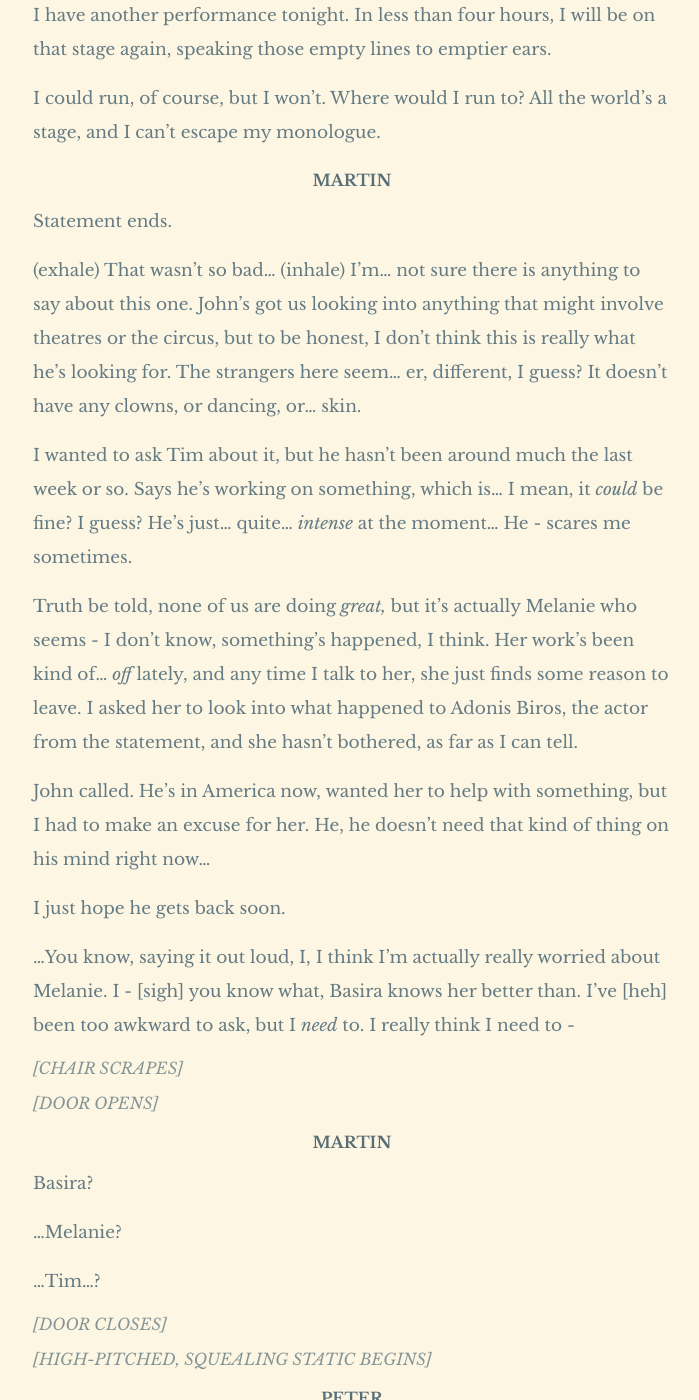
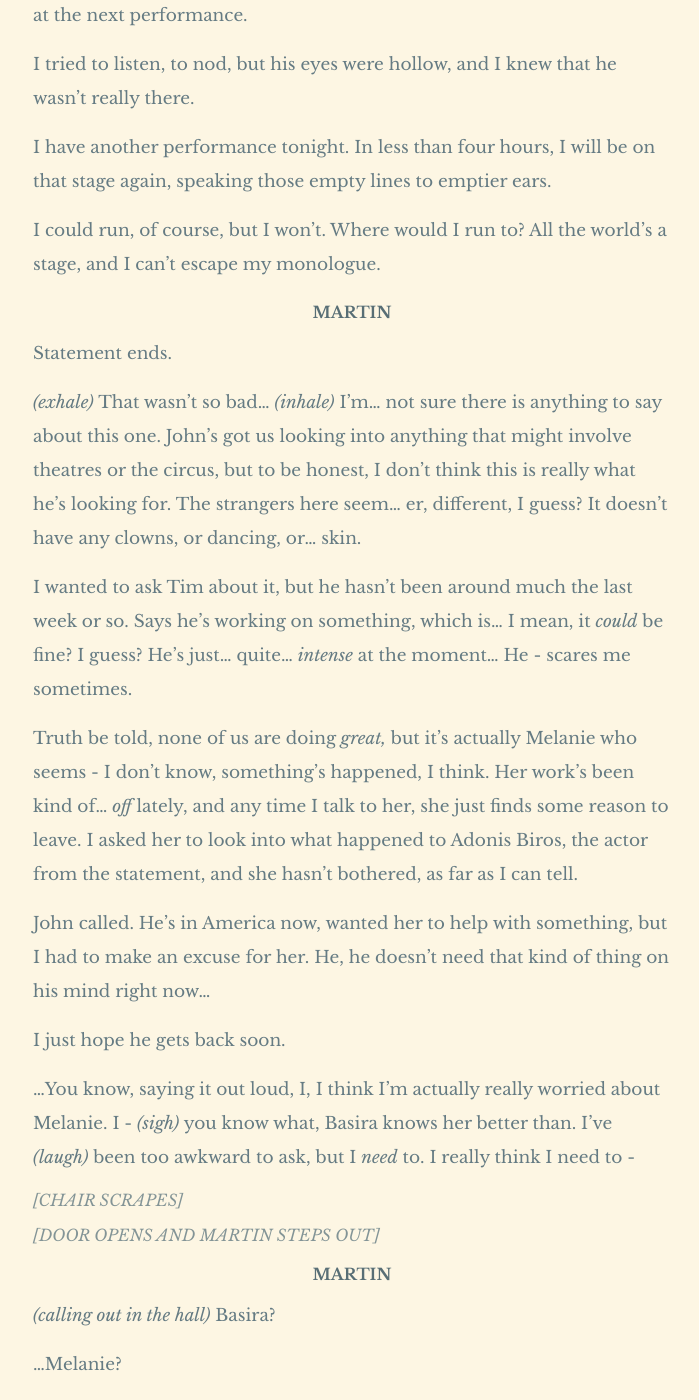
Before and after one commit to Snarp/magnus_archives_transcripts, a Jekyll site: the page built from _posts/2018-07-04-108.md, in a window 1280 px wide and 1400 px high, scrolled down 6740 px. Shown: the whole window, without its empty margins (288-987 px from the left). Built offline with Jekyll 4.4.1, drawn with Linux system fonts in a browser that asks for light colours; some web fonts are replaced; some of the changed text lies outside the part shown.

Commit message:
[Savescum auto-commit.]

```diff
--- a/_posts/2018-07-04-108.md
+++ b/_posts/2018-07-04-108.md
@@ -3,7 +3,7 @@
 title:          "MAG108 - #0092008 - Monologue"
 date:           2018-07-04 12:00:00 -0400
 categories:     episode
-tags:           [Adonis Biros, Peter Lukas, Basira Hussain, Martin Blackwood, Melanie King, Elias Bouchard, Theatre, Stages, Masks, Puppets, Dolls, Anger, Attacking The Monster, Fleeing, Resignation, Giving Up, Empty Buildings, Empty Places, Isolophobia, Scopophobia, Nyctophobia, The Lonely, The Eye, The Dark]
+tags:           [Adonis Biros, Peter Lukas, Basira Hussain, Martin Blackwood, Melanie King, Elias Bouchard, David Austin, Patrick Dunlevy, William Shakespeare, Natalie Ennis, Edmond Halley, John Flamsteed, Lukas Family, Hither Green Dissenters, Peoples' Church of the Divine Host, Duke of York's Theatre, Covent Garden, Odeon of Herodes Atticus, Athens, Greece, Ny-Ålesund, Svalbard, Norway, Hither Green Dissenters Chapel, Theatre, Stages, Masks, Puppets, Dolls, Anger, Attacking The Monster, Fleeing, Resignation, Giving Up, Empty Buildings, Empty Places, Eclipses, Solar Eclipses, Celestial Events, Isolophobia, Scopophobia, Nyctophobia, The Lonely, The Eye, The Dark]
 statement_of:   [Adonis Biros]
 recorder:       [Martin Blackwood]
 episode_title:  Monologue
@@ -46,9 +45,13 @@
 Well, it's not the greatest production of the play, which can be very funny if done right. The director, a man named David Austin, has neither the vision nor the spark to turn it into something truly memorable, and the reviews reflect that. I don't care, though. That's not why I do it. You see, there is one part of as you like it that almost every English-speaking person will know, and that is a monologue by Jaques:
 
 > "All the world's a stage,
+>
 > And all the men and women on it merely players:
+>
 > They have their exits and their entrances;
+>
 > And one man in his time plays many parts,
+>
 > His acts being seven ages."
 
 I told you you'd know it. And for all his failings Mr. David Austin made one directorial decision for which I cannot praise him enough: during this soliloquy, he has the other actors in the scene walk upstage, beyond the lights, and has me delivering the lines out into the audience alone.
@@ -111,7 +114,7 @@
 
 Statement ends.
 
-(exhale) That wasn't so bad... (inhale) I'm... not sure there is anything to say about this one. John's got us looking into anything that might involve theatres or the circus, but to be honest, I don't think this is really what he's looking for. The strangers here seem... er, different, I guess? It doesn't have any clowns, or dancing, or... skin.
+_(exhale)_ That wasn't so bad... _(inhale)_ I'm... not sure there is anything to say about this one. John's got us looking into anything that might involve theatres or the circus, but to be honest, I don't think this is really what he's looking for. The strangers here seem... er, different, I guess? It doesn't have any clowns, or dancing, or... skin.
 
 I wanted to ask Tim about it, but he hasn't been around much the last week or so. Says he's working on something, which is... I mean, it *could* be fine? I guess? He's just... quite... *intense* at the moment... He - scares me sometimes.
 
@@ -121,23 +124,23 @@
 
 I just hope he gets back soon.
 
-...You know, saying it out loud, I, I think I'm actually really worried about Melanie. I - [sigh] you know what, Basira knows her better than. I've [heh] been too awkward to ask, but I *need* to. I really think I need to -
+...You know, saying it out loud, I, I think I'm actually really worried about Melanie. I - _(sigh)_ you know what, Basira knows her better than. I've _(laugh)_ been too awkward to ask, but I *need* to. I really think I need to -
 
 ##### [CHAIR SCRAPES]
 
-##### [DOOR OPENS]
+##### [DOOR OPENS AND MARTIN STEPS OUT]
 
 #### MARTIN
 
-Basira?
+_(calling out in the hall)_ Basira?
 
 ...Melanie?
 
 ...Tim...?
 
-##### [DOOR CLOSES]
+##### [HIGH-PITCHED, SQUEALING STATIC BEGINS]
 
-##### [HIGH-PITCHED, SQUEALING STATIC BEGINS]
+##### [DOOR CLOSES AS MARTIN RETURNS]
 
 #### PETER
 
@@ -175,7 +178,9 @@
 
 #### PETER
 
-I see. I'm sorry to have disturbed you... It's one of Elias's little jokes.
+I see. I'm sorry to have disturbed you.
+
+It's one of Elias's little jokes.
 
 #### MARTIN
 
@@ -187,7 +192,7 @@
 
 #### MARTIN
 
-Yeah? Sort of - I mean, you know, not you *specifically* but -
+Yeah? Sort of - I mean, you know, not you *specifically,* but -
 
 #### PETER
 
@@ -215,7 +220,7 @@
 
 #### PETER
 
-Hmm. Probably for the best. And what's Elias like to work for? Aside from orchestrating unsettling encounters? [laugh]
+Hmm. Probably for the best. And what's Elias like to work for? Aside from orchestrating unsettling encounters? _(laugh)_
 
 #### MARTIN
 
@@ -319,7 +324,7 @@
 
 #### MARTIN
 
-_[sigh]_ That figures.
+_(sigh)_ That figures.
 
 #### BASIRA
 
```
Also changed, not shown: other parts of _posts/2018-07-04-108.md (+2 -3 lines).
